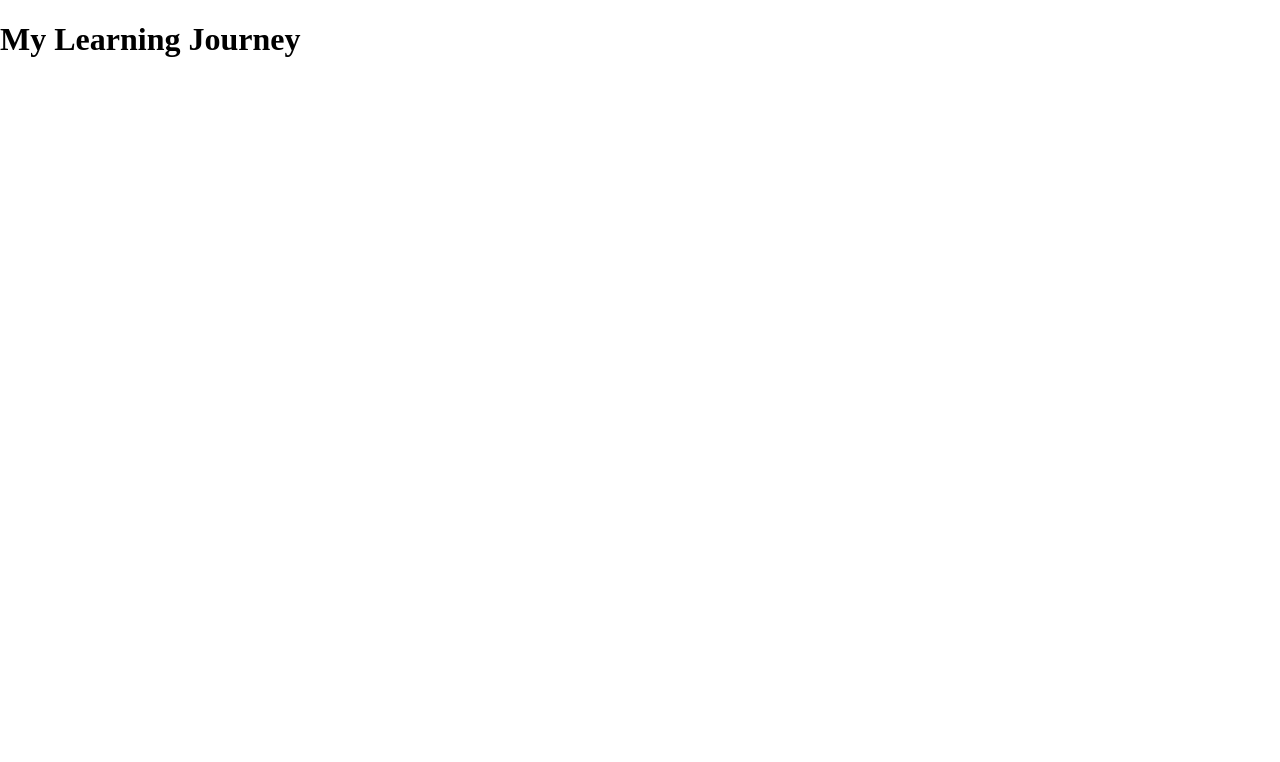
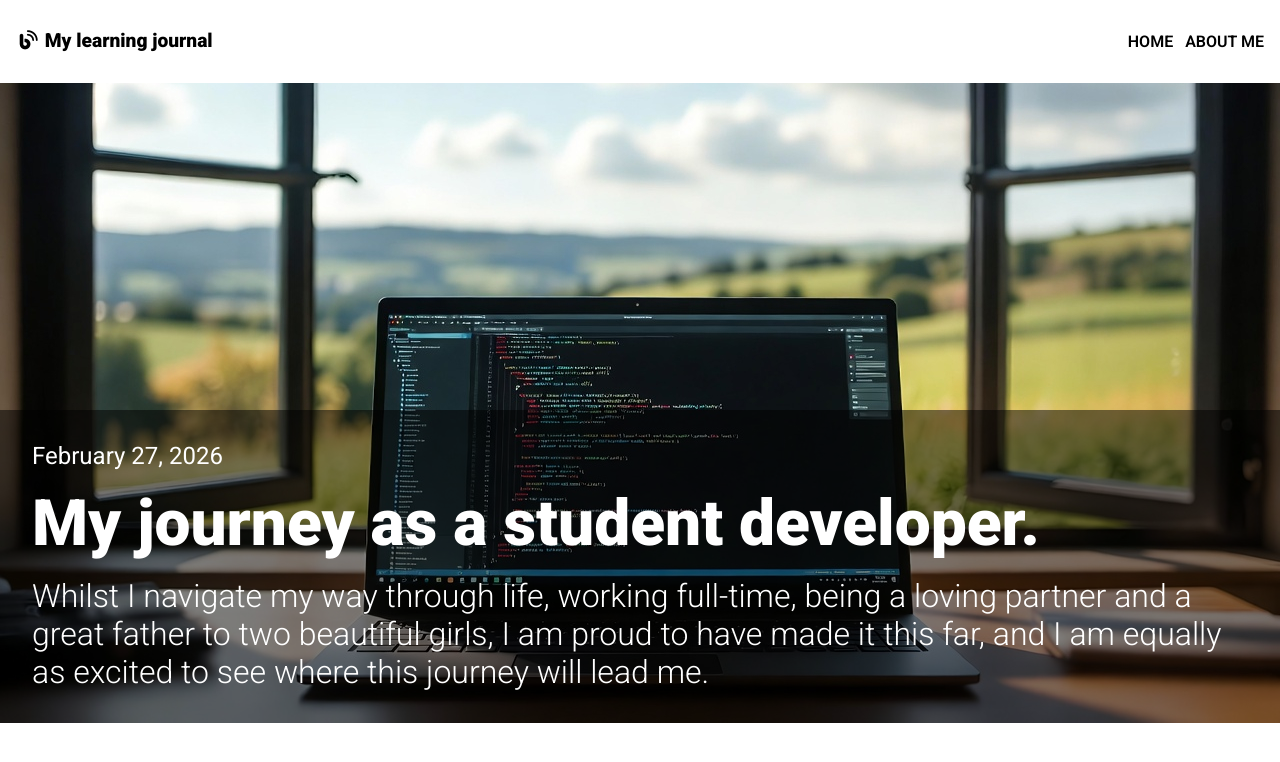
Before and after one commit to bobbybuildr/Learning-Journal, a website built with Vite: page index.html in a window 1280 px wide. Built offline with nearby package versions, Linux system fonts and the light colour scheme.

Commit message:
First post

```diff
--- a/css/style.css
+++ b/css/style.css
@@ -6,4 +6,62 @@ html,
 body {
     margin: 0;
     padding: 0;
+    font-family: "Roboto", sans-serif;
 }
+
+header {
+    display: flex;
+    justify-content: space-between;
+    padding: 1em;
+}
+
+.header-title {
+    font-size: 1.2rem;
+    font-weight: 900;
+}
+
+nav {
+    text-transform: uppercase;
+    font-weight: 600;
+}
+
+nav ul {
+    list-style-type: none;
+    display: flex;
+    gap: 0.75em;
+}
+
+.top-post-container {
+    width: 100%;
+    height: 50vw;
+    background-image: url('/images/blog-post-1.jpg');
+    background-position: bottom;
+    background-size: cover;
+    color: #fff;
+    display: flex;
+    flex-direction: column;
+    justify-content: end;
+}
+
+.top-post-text-container {
+    background: rgba(0,0,0,0.5);
+    padding: 1em;
+    font-size: 2.5vw;
+    display: flex;
+    flex-direction: column;
+    gap: 0.5em
+}
+
+.top-post-date {
+    font-size: 0.75em;
+}
+
+.top-post-title {
+    font-size: 2em;
+    font-weight: 900;
+
+}
+
+.top-post-subtitle {
+    font-weight: 300;
+}
--- a/index.html
+++ b/index.html
@@ -4,11 +4,29 @@
     <meta charset="UTF-8">
     <meta name="viewport" content="width=device-width, initial-scale=1.0">
 
+    <link rel="preconnect" href="https://fonts.googleapis.com">
+    <link rel="preconnect" href="https://fonts.gstatic.com" crossorigin>
+    <link href="https://fonts.googleapis.com/css2?family=Roboto:ital,wght@0,100..900;1,100..900&display=swap" rel="stylesheet">
+    <link rel="stylesheet" href="https://cdnjs.cloudflare.com/ajax/libs/font-awesome/7.0.1/css/all.min.css" integrity="sha512-2SwdPD6INVrV/lHTZbO2nodKhrnDdJK9/kg2XD1r9uGqPo1cUbujc+IYdlYdEErWNu69gVcYgdxlmVmzTWnetw==" crossorigin="anonymous" referrerpolicy="no-referrer" />
     <link rel="stylesheet" href="css/style.css">
 
     <title>My Learning Journal</title>
 </head>
 <body>
-    <h1>My Learning Journey</h1>
+    <header>
+        <h1 class="header-title"><i class="fa-solid fa-blog"></i> My learning journal</h1>
+        <nav>
+            <ul>
+                <li>Home</li>
+                <li>About me</li>
+            </ul>
+        </nav>
+    </header>
+    <main>
+        <div id="top-post-container" class="top-post-container">
+
+        </div>
+    </main>
+    <script src="js/script.js" type="module"></script>
 </body>
 </html>
--- /dev/null
+++ b/js/blog-posts.js
@@ -0,0 +1,14 @@
+const blogPosts = [
+  {
+    image: "images/blog-post-1.jpg",
+    date: "February 27, 2026",
+    title: "My journey as a student developer.",
+    subtitle: "Whilst I navigate my way through life, working full-time, being a loving partner and a great father to two beautiful girls, I am proud to have made it this far, and I am equally as excited to see where this journey will lead me.",
+    text: `So here I am, half way through the Scrimba full-stack development course.
+    But this isn't my first rodeo. I've drifted in and out of studying coding and development courses for as long as I can remember. It's always been something of a hobby, an activity I pick up as and when
+    I have the time and energy. I don't work in tech, in fact, my full-time job couldn't be more opposite! But my heart lies here. I want this time to be more that just a life side-quest.
+    I want to achieve something great, to build something great. Be sure to drop me a follow and keep tabs on my journey. A journey in which I am determined to succeed!`
+  }
+]
+
+export default blogPosts
--- /dev/null
+++ b/js/script.js
@@ -0,0 +1,13 @@
+import blogPosts from "./blog-posts.js"
+
+const topPostContainer = document.getElementById('top-post-container')
+
+console.log(blogPosts)
+
+topPostContainer.innerHTML = `
+<div class="top-post-text-container">
+  <div class="top-post-date">${blogPosts[0].date}</div>
+  <div class="top-post-title">${blogPosts[0].title}</div>
+  <div class="top-post-subtitle">${blogPosts[0].subtitle}</div>
+</div>
+`
```
Also changed, not shown: images/blog-post-1.jpg (added).
